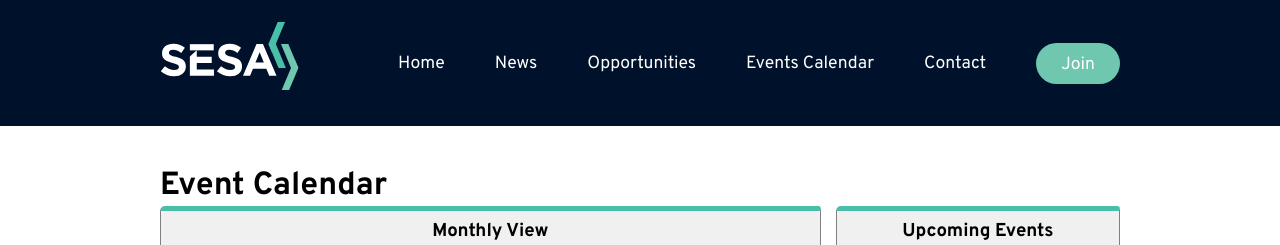
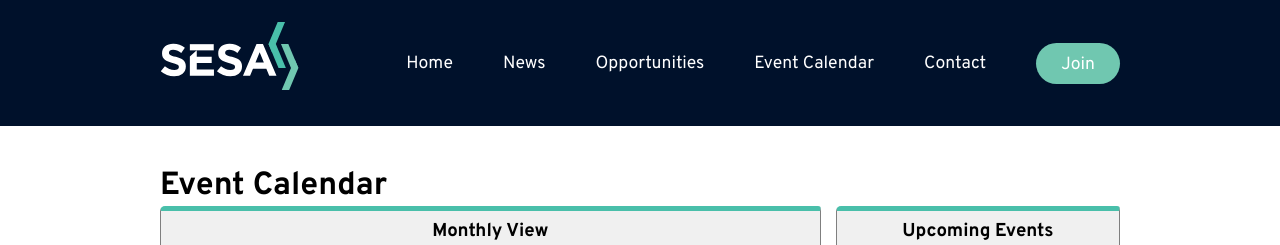
Before and after one commit to sesauoa/ausesa.github.com, a Jekyll site: the page built from events/index.html, in a window 1280 px wide. Shown: the top 245 px of the page. Built offline with Jekyll 4.4.1, drawn with Linux system fonts in a browser that asks for light colours; nearby versions of some CDN libraries.

Commit message:
Change title to 'Event' calendar

```diff
--- a/_includes/nav.html
+++ b/_includes/nav.html
@@ -13,7 +13,7 @@
     <a href="/" class="nav-link">Home</a>
     <a href="/news" class="nav-link">News</a>
     <a href="/opportunities" class="nav-link">Opportunities</a>
-    <a href="/events" class="nav-link">Events Calendar</a>
+    <a href="/events" class="nav-link">Event Calendar</a>
     <a href="/contact" class="nav-link">Contact</a>
     <a href="/join" class="nav-link"><div class="join">Join</div></a>
   </nav>
```
